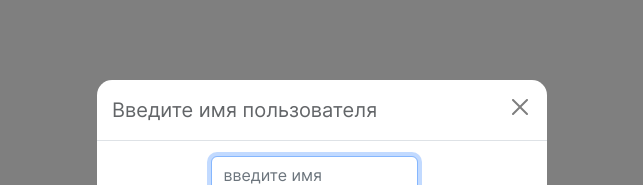
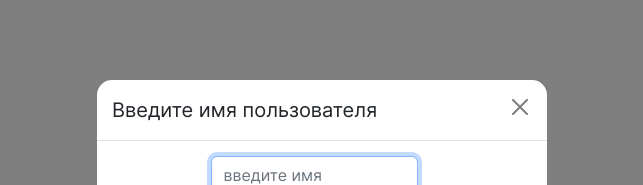
Before and after one commit to demorest49de/m5final, a plain HTML site: page index.html in a window 1280 px wide. Shown: the top 185 px of the page, without its empty margins (318-961 px from the left). Drawn offline with nearby package versions, Linux system fonts and the light colour scheme.

Commit message:
Default Changelist index.js changed; todolist.css changed;

```diff
--- a/css/todolist.css
+++ b/css/todolist.css
@@ -101,7 +101,6 @@ body{
     font-size: 20px;
     line-height: 1.5;
     font-weight: 500;
-    opacity: .7;
 }
 
 .form__close{
--- a/js/index.js
+++ b/js/index.js
@@ -1,5 +1,4 @@
 import {renderTodo} from "./modules/render.js";
-import storage from "./modules/storage.js";
 import {handelYesBtn, handleInput} from './modules/handleUser.js';
 import control from './modules/control.js';
 
```
